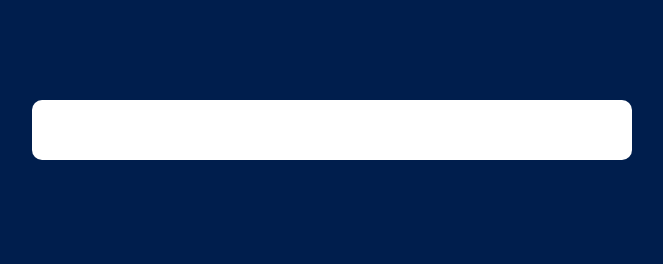
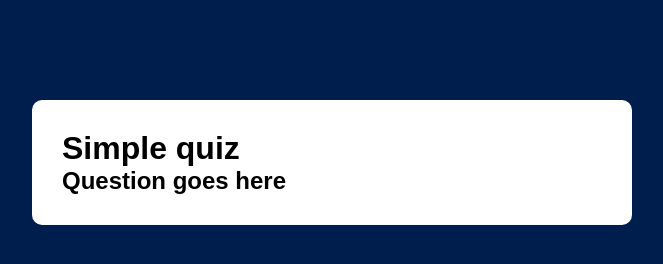
Before and after one commit to Impana-g/Quiz-app, a plain HTML site: page index.html in a window 1280 px wide. Shown: the whole page, without its empty margins (308-971 px from the left). Drawn offline with Linux system fonts and the light colour scheme.

Commit message:
Added heading

```diff
--- a/index.html
+++ b/index.html
@@ -6,7 +6,13 @@
     </head>
 <body>
 
-<div class="app"></div>
+<div class="app">
+<h1>Simple quiz</h1>
+<div class="quiz">
+    <h2 id ="question">Question goes here
+    </h2>
+</div>
 
+</div>
 </body>
 </html>
```
